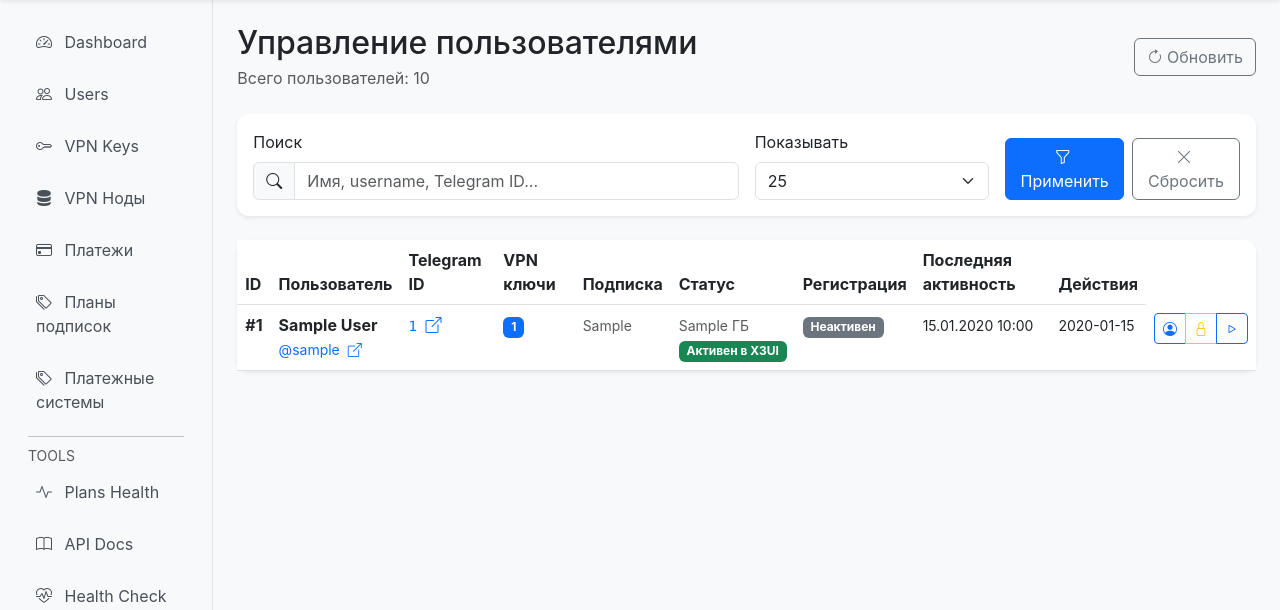
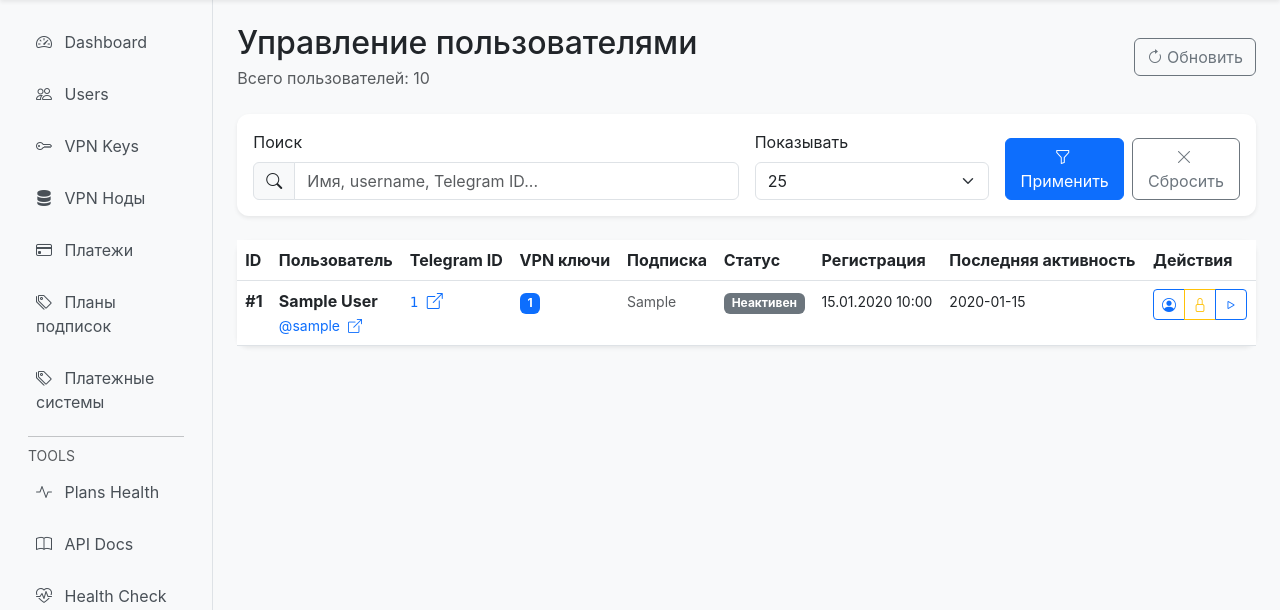
Before and after one commit to snekaaa/vpn_memory_bank, a FastAPI app: template vpn-service/backend/app/templates/admin/users.html in a window 1280 px wide. Shown: the part 57-667 px from the top of the page. Run offline with FastAPI, Linux system fonts and the light colour scheme; the template is opened without the code that fills it: most values are stand-ins (such as "Sample title", 1, 10 or a date in 2020); parts of the project's set-up code (start-up, migrations or seed data) failed here and were passed over.

Commit message:
fix(admin): удалил столбец 3xui в админке у юзеров

```diff
--- a/vpn-service/backend/app/templates/admin/users.html
+++ b/vpn-service/backend/app/templates/admin/users.html
@@ -92,20 +92,7 @@
                         <span class="badge bg-primary">{{ user.vpn_keys_count }}</span>
                     </td>
                     <td>
-                        <!-- Упрощенная архитектура - отображение подписки -->
                         <small class="text-muted">{{ user.subscription_info }}</small>
-                    </td>
-                    <td>
-                        <div>
-                            <small class="text-muted">{{ user.x3ui_traffic_gb }} ГБ</small>
-                            {% if user.x3ui_status == 'active' %}
-                            <br><span class="badge bg-success">Активен в X3UI</span>
-                            {% elif user.x3ui_status == 'inactive' %}
-                            <br><span class="badge bg-secondary">Неактивен в X3UI</span>
-                            {% else %}
-                            <br><span class="badge bg-warning">Не найден в X3UI</span>
-                            {% endif %}
-                        </div>
                     </td>
                     <td>
                         {% if user.is_blocked %}
@@ -137,7 +124,6 @@
                                title="Профиль пользователя">
                                 <i class="bi bi-person-circle"></i>
                             </a>
-
                             {% if not user.is_blocked %}
                             <button class="btn btn-sm btn-outline-warning"
                                     onclick="toggleUserStatus({{ user.id }}, 'block')"
@@ -151,7 +137,6 @@
                                 <i class="bi bi-unlock"></i>
                             </button>
                             {% endif %}
-
                             {% if user.is_active %}
                             <button class="btn btn-sm btn-outline-secondary"
                                     onclick="toggleUserStatus({{ user.id }}, 'deactivate')"
```
